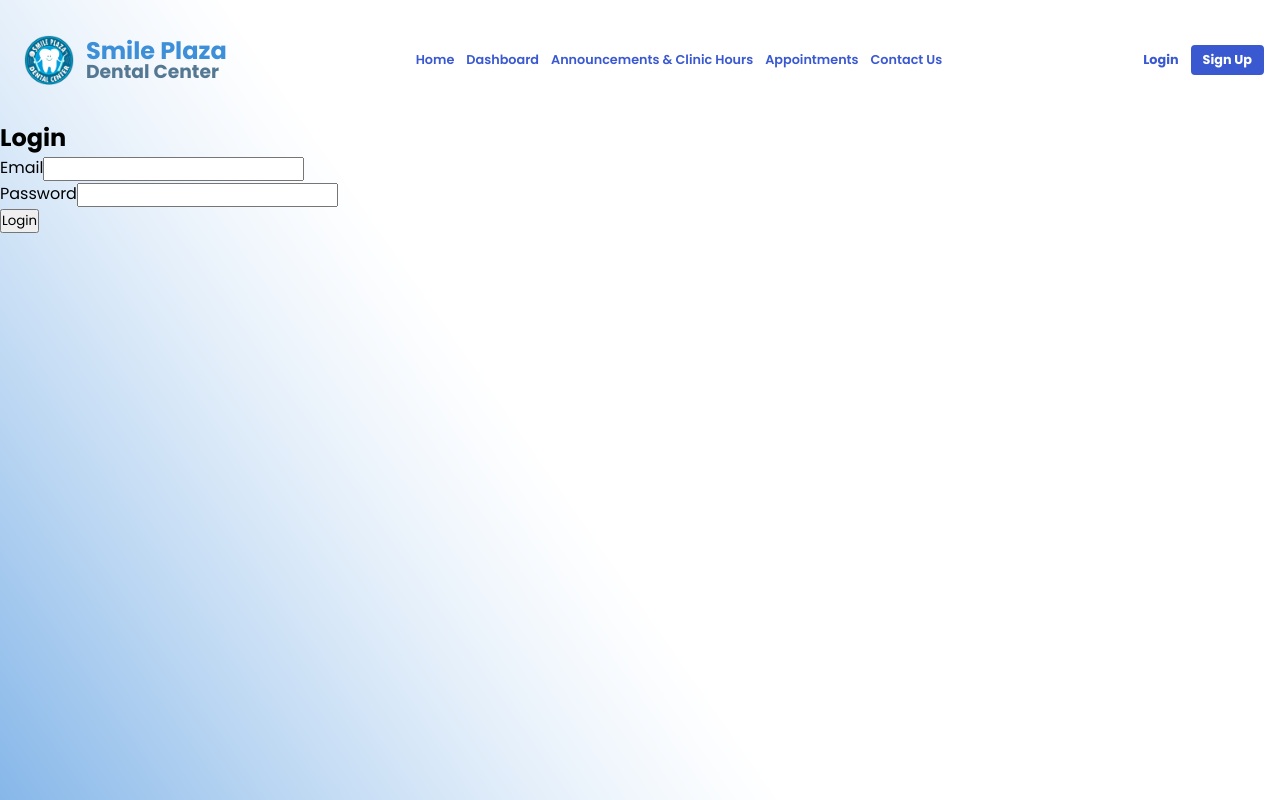
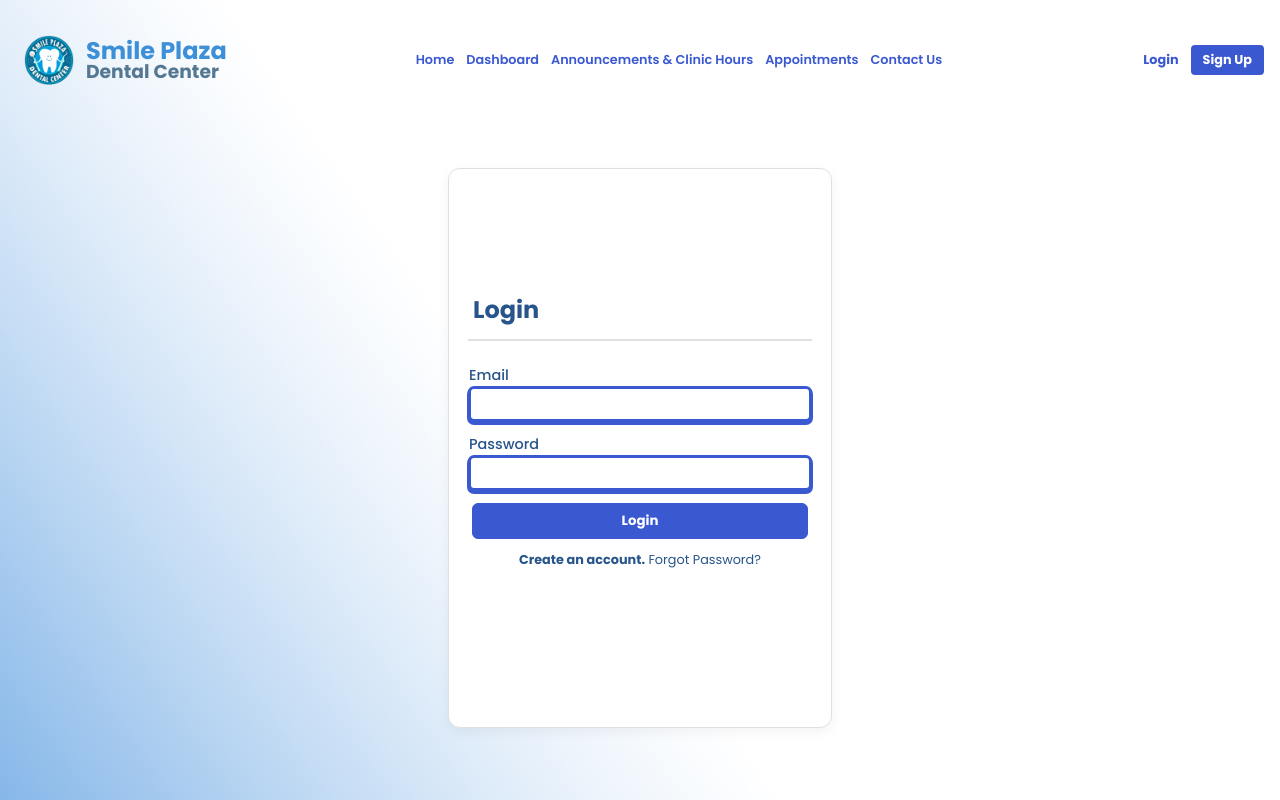
Before and after one commit to Exuille/Smile-Plaza, a React (Vite) app in the folder frontend/: page /login in a window 1280 px wide. Built offline with nearby package versions, Linux system fonts and the light colour scheme; the HTML template or start-up script is replaced by a standard one.

Commit message:
Update Login page
Add form and style

```diff
--- a/frontend/src/pages/auth/Login.jsx
+++ b/frontend/src/pages/auth/Login.jsx
@@ -1,21 +1,24 @@
 import React, { Component } from 'react';
+import '../css/auth/Auth.css';
 
 class Login extends Component {
   render() {
     return (
-      <div className="login-container">
+      <div className="auth-container">
         <h2>Login</h2>
+        <hr />
         <form>
-          <div>
             <label htmlFor="email">Email</label>
             <input type="email" id="email" required />
-          </div>
-          <div>
             <label htmlFor="password">Password</label>
             <input type="password" id="password" required />
-          </div>
           <button type="submit">Login</button>
         </form>
+        <div className="signup-recovery-a">
+          <a href="/signup" className="link"><strong>Create an account.</strong></a>
+          <a href="/recovery" className="link"> Forgot Password?</a>
+        </div>
+        <p className="feedback"></p>
       </div>
     );
   }
--- /dev/null
+++ b/frontend/src/pages/css/auth/Auth.css
@@ -0,0 +1,96 @@
+.auth-container {
+    display: flex;
+    align-items: center;
+    justify-content: center;
+    flex-direction: column;
+    height: 70vh;
+    width: 30%;
+    margin: 3rem auto;
+    background: #ffffff;
+    border-radius: 12px;
+    box-shadow: 0 4px 12px rgba(0, 0, 0, 0.05);
+    border: 1px solid #e0e0e0;
+    overflow: hidden;
+}
+
+.auth-container h2 {
+    text-align: start;
+    align-self: flex-start;
+    margin-left: 24px;
+    color: #27548A;
+}
+
+hr {
+    width: 90%;
+    border: 1px solid #e0e0e0;
+    margin: 12px 0;
+}
+
+
+form {
+    display: flex;
+    align-items: center;
+    justify-content: center;
+    flex-direction: column;
+    width: 100%;
+}
+
+input, button {
+    height: 36px;
+}
+
+input {
+    width: 90%;
+    border-radius: 6px;
+    border: 3px solid #3A59D1;
+    box-shadow: 0px 2px 0px 1px rgba(58,89,209,1);
+}
+
+button {
+    color: white;
+    font-weight: bold;
+    width: 88%;
+    border-radius: 6px;
+    border: 1px solid #3A59D1;
+    background-color: #3A59D1;
+}
+
+label {
+    margin-left: 20px;
+    font-size: 0.9rem;
+    font-weight: 500;
+    text-align: left;
+    align-self: flex-start;
+}
+
+label, button, .signup-recovery-a {
+    margin-top: 12px;
+}
+
+.signup-recovery-a {
+    margin: 12px 6px;
+    font-size: 0.8rem;
+    white-space: nowrap;
+}
+
+.feedback {
+    font-size: 0.8rem;
+    margin-bottom: 24px;
+}
+
+.link, label {
+    color: #27548A;
+	text-decoration: none;
+}
+
+.link:active,
+.link:visited {
+    color: #27548A;
+}
+
+@media (max-width: 767px) {
+    .auth-container {
+      width: 90%;
+      height: auto;
+    }
+}
```
Also changed, not shown: frontend/public/index.html (added, +9 -0 lines), frontend/src/pages/css/auth/Login.css (deleted), frontend/src/pages/css/auth/Signup.css (deleted).
